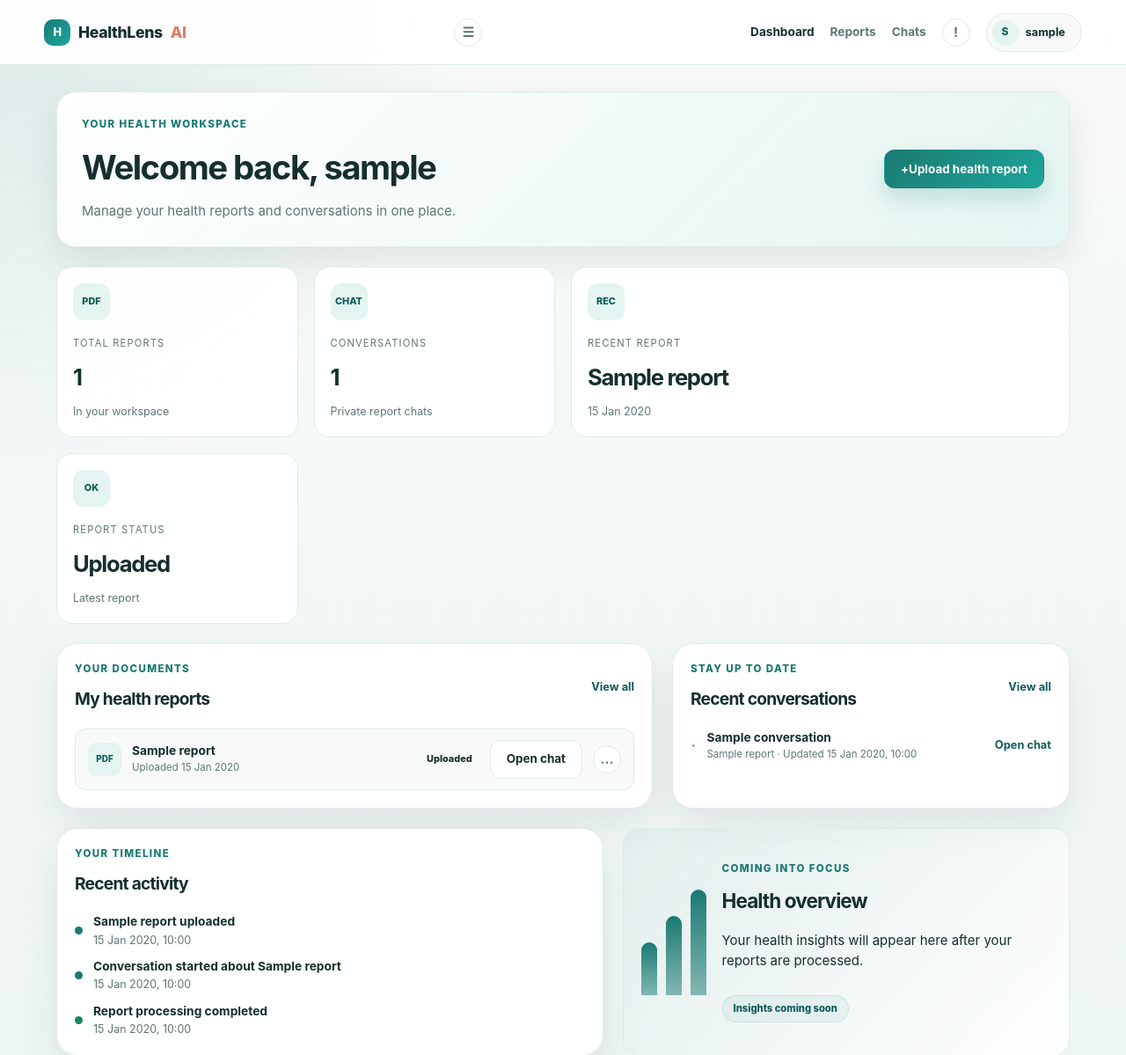
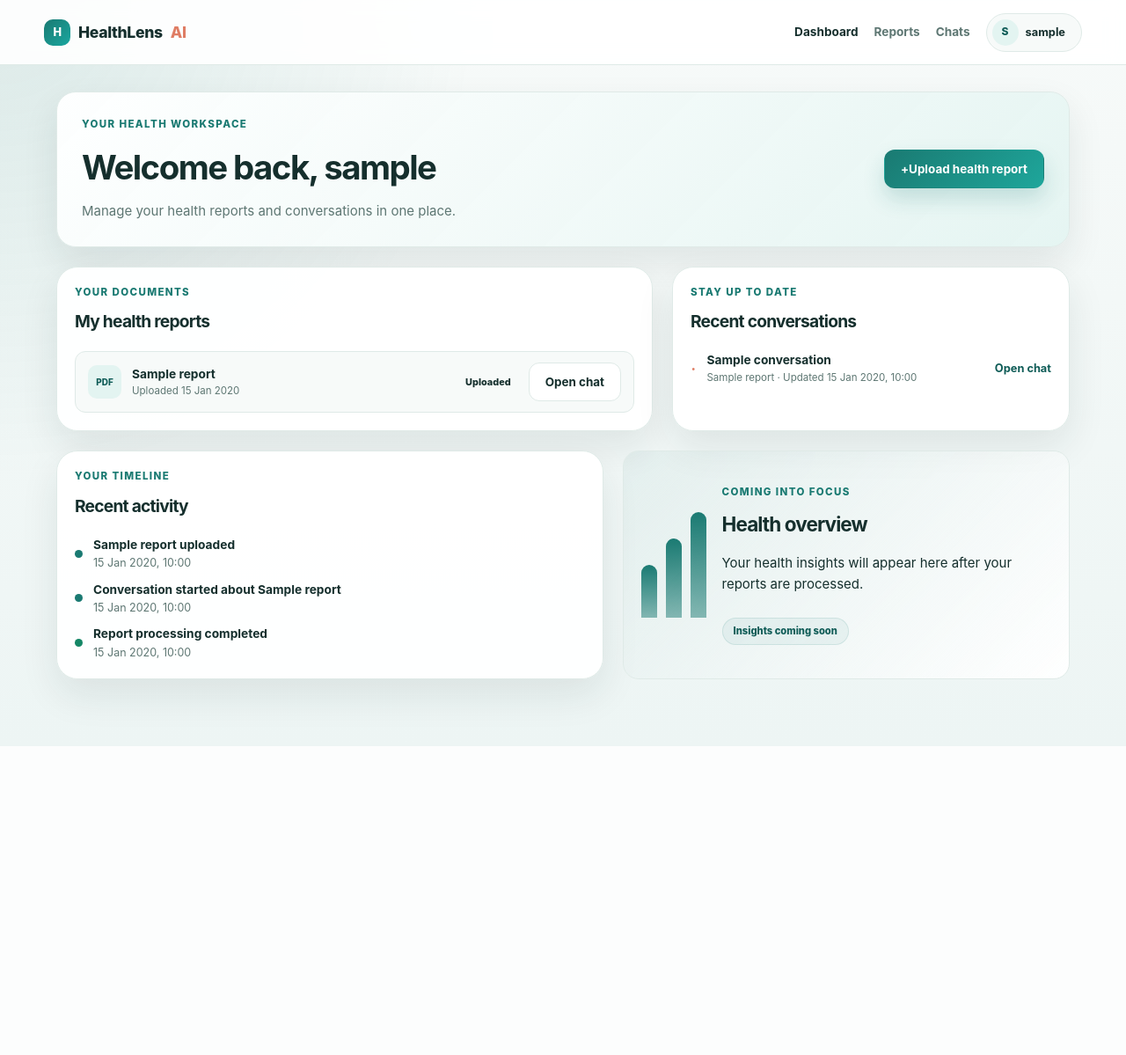
Before and after one commit to jdnavapara516/HealthLens, a Django app: page /home/ in a window 1280 px wide. Shown: the top 1199 px of the page at 88% size. After the commit the page ends 848 px from the top, so only its background shows below. Run offline with Django 5.2, Linux system fonts and the light colour scheme; a user stored in the database is signed in; tables that the repository leaves empty hold one stand-in row (values such as "Sample post").

Commit message:
small ui changes

```diff
--- a/django/static/js/site.js
+++ b/django/static/js/site.js
@@ -53,6 +53,7 @@ document.addEventListener('DOMContentLoaded', () => {
     });
 
     const messageInput = document.querySelector('[data-message-input]');
+    const messageArea = document.querySelector('[data-message-area]');
     const count = document.querySelector('[data-character-count]');
     const thinking = document.querySelector('[data-thinking-state]');
     const sendButton = document.querySelector('[data-send-button]');
@@ -90,4 +91,16 @@ document.addEventListener('DOMContentLoaded', () => {
         button.textContent = 'Copied';
     }));
     updateInput();
+    if (messageArea) {
+        history.scrollRestoration = 'manual';
+        const scrollToLatestMessage = () => {
+            messageArea.scrollTop = messageArea.scrollHeight;
+            const messages = messageArea.querySelectorAll('.chat-message');
+            messages[messages.length - 1]?.scrollIntoView({ block: 'end' });
+            messageArea.scrollTop = messageArea.scrollHeight;
+        };
+        window.addEventListener('load', scrollToLatestMessage, { once: true });
+        requestAnimationFrame(() => requestAnimationFrame(scrollToLatestMessage));
+        window.setTimeout(scrollToLatestMessage, 150);
+    }
 });
--- a/django/templates/base.html
+++ b/django/templates/base.html
@@ -10,10 +10,10 @@
 <body>
 <header class="site-header">
     <a class="brand" href="{% if user.is_authenticated %}{% url 'home' %}{% else %}{% url 'landing' %}{% endif %}"><span class="brand-mark" aria-hidden="true">H</span>HealthLens <span>AI</span></a>
-    {% if user.is_authenticated %}<button class="menu-toggle" data-menu-toggle type="button" aria-label="Open navigation" aria-expanded="false">&#9776;</button>{% endif %}
+    {% if user.is_authenticated %}{% endif %}
     <nav data-main-nav>
         {% if user.is_authenticated %}
-            <a class="nav-link active" href="{% url 'home' %}">Dashboard</a><a class="nav-link" href="#reports">Reports</a><a class="nav-link" href="{% url 'chat_index' %}">Chats</a><button class="icon-button" type="button" aria-label="Notifications">!</button><details class="profile-menu"><summary><span class="avatar">{{ user.username|first|upper }}</span><span class="user-label">{{ user.username }}</span><span class="chevron"></span></summary><div class="profile-dropdown"><span>{{ user.email|default:'HealthLens member' }}</span><form method="post" action="{% url 'logout' %}">{% csrf_token %}<button type="submit">Log out</button></form></div></details>
+            <a class="nav-link active" href="{% url 'home' %}">Dashboard</a><a class="nav-link" href="#reports">Reports</a><a class="nav-link" href="{% url 'chat_index' %}">Chats</a><details class="profile-menu"><summary><span class="avatar">{{ user.username|first|upper }}</span><span class="user-label">{{ user.username }}</span><span class="chevron"></span></summary><div class="profile-dropdown"><span>{{ user.email|default:'HealthLens member' }}</span><form method="post" action="{% url 'logout' %}">{% csrf_token %}<button type="submit">Log out</button></form></div></details>
         {% else %}
             <a class="nav-link" href="{% url 'landing' %}">Home</a>
             <a class="nav-link" href="{% url 'login' %}">Log in</a>
--- a/django/templates/home.html
+++ b/django/templates/home.html
@@ -2,15 +2,10 @@
 {% block title %}Dashboard | HealthLens AI{% endblock %}
 {% block content %}
 <section class="dashboard-hero" id="dashboard"><div><p class="eyebrow">Your health workspace</p><h1>Welcome back, {{ user.username }}</h1><p class="hero-copy">Manage your health reports and conversations in one place.</p></div><button class="button button-primary" data-open-upload type="button"><span aria-hidden="true">+</span> Upload health report</button></section>
-<section class="summary-grid" aria-label="Dashboard summary">
-    <article class="summary-card"><div class="summary-icon icon-reports" aria-hidden="true">PDF</div><p>Total reports</p><strong>{{ reports|length }}</strong><small>In your workspace</small></article>
-    <article class="summary-card"><div class="summary-icon icon-chats" aria-hidden="true">CHAT</div><p>Conversations</p><strong>{{ conversations|length }}</strong><small>Private report chats</small></article>
-    <article class="summary-card summary-card-wide"><div class="summary-icon icon-recent" aria-hidden="true">REC</div><p>Recent report</p>{% if recent_report %}<strong class="summary-name">{{ recent_report.name }}</strong><small>{{ recent_report.created_at|date:'j M Y' }}</small>{% else %}<strong class="summary-name">No reports yet</strong><small>Upload your first report</small>{% endif %}</article>
-    <article class="summary-card"><div class="summary-icon icon-status" aria-hidden="true">OK</div><p>Report status</p>{% if recent_report %}<strong class="status-text status-{{ recent_report.status|lower }}">{{ recent_report.get_status_display }}</strong><small>Latest report</small>{% else %}<strong class="summary-name">Waiting</strong><small>No report uploaded</small>{% endif %}</article>
-</section>
+
 <div class="content-grid">
-    <section class="panel reports-panel" id="reports"><div class="panel-heading"><div><p class="eyebrow">Your documents</p><h2>My health reports</h2></div><a class="text-link" href="#reports">View all</a></div>{% for report in reports|slice:':4' %}<article class="report-row"><div class="file-icon" aria-hidden="true">PDF</div><div class="row-main"><strong>{{ report.name }}</strong><small>Uploaded {{ report.created_at|date:'j M Y' }}</small></div><span class="status status-{{ report.status|lower }}">{{ report.get_status_display }}</span><a class="button button-outline" href="{% url 'conversation' report.conversation.id %}">Open chat</a><button class="more-button" type="button" aria-label="More options for {{ report.name }}">...</button></article>{% empty %}<div class="empty-state"><div class="empty-mark" aria-hidden="true">+</div><h3>No health reports yet</h3><p>Upload your first health report to start using HealthLens AI.</p><button class="button button-outline" data-open-upload type="button"><span aria-hidden="true">+</span> Upload health report</button></div>{% endfor %}</section>
-    <section class="panel conversations-panel" id="chats"><div class="panel-heading"><div><p class="eyebrow">Stay up to date</p><h2>Recent conversations</h2></div><a class="text-link" href="#chats">View all</a></div>{% for conversation in conversations|slice:':4' %}<article class="conversation-row"><div class="conversation-mark" aria-hidden="true">&middot;</div><div class="row-main"><strong>{{ conversation.title }}</strong><small>{{ conversation.report.name }} &middot; Updated {{ conversation.updated_at|date:'j M Y, H:i' }}</small></div><a class="text-link" href="{% url 'conversation' conversation.id %}">Open chat</a></article>{% empty %}<div class="empty-state compact"><h3>No conversations yet</h3><p>Upload a report to begin your first private chat.</p></div>{% endfor %}</section>
+    <section class="panel reports-panel" id="reports"><div class="panel-heading"><div><p class="eyebrow">Your documents</p><h2>My health reports</h2></div></div>{% for report in reports|slice:':4' %}<article class="report-row"><div class="file-icon" aria-hidden="true">PDF</div><div class="row-main"><strong>{{ report.name }}</strong><small>Uploaded {{ report.created_at|date:'j M Y' }}</small></div><span class="status status-{{ report.status|lower }}">{{ report.get_status_display }}</span><a class="button button-outline" href="{% url 'conversation' report.conversation.id %}">Open chat</a></article>{% empty %}<div class="empty-state"><div class="empty-mark" aria-hidden="true">+</div><h3>No health reports yet</h3><p>Upload your first health report to start using HealthLens AI.</p><button class="button button-outline" data-open-upload type="button"><span aria-hidden="true">+</span> Upload health report</button></div>{% endfor %}</section>
+    <section class="panel conversations-panel" id="chats"><div class="panel-heading"><div><p class="eyebrow">Stay up to date</p><h2>Recent conversations</h2></div></div>{% for conversation in conversations|slice:':4' %}<article class="conversation-row"><div class="conversation-mark" aria-hidden="true">&middot;</div><div class="row-main"><strong>{{ conversation.title }}</strong><small>{{ conversation.report.name }} &middot; Updated {{ conversation.updated_at|date:'j M Y, H:i' }}</small></div><a class="text-link" href="{% url 'conversation' conversation.id %}">Open chat</a></article>{% empty %}<div class="empty-state compact"><h3>No conversations yet</h3><p>Upload a report to begin your first private chat.</p></div>{% endfor %}</section>
 </div>
 <div class="lower-grid">
     <section class="panel activity-panel"><div class="panel-heading"><div><p class="eyebrow">Your timeline</p><h2>Recent activity</h2></div></div>{% if recent_report %}<div class="activity-item"><span class="activity-dot"></span><div><strong>{{ recent_report.name }} uploaded</strong><small>{{ recent_report.created_at|date:'j M Y, H:i' }}</small></div></div><div class="activity-item"><span class="activity-dot"></span><div><strong>Conversation started about {{ recent_report.name }}</strong><small>{{ recent_report.conversation.created_at|date:'j M Y, H:i' }}</small></div></div><div class="activity-item"><span class="activity-dot activity-complete"></span><div><strong>Report processing completed</strong><small>{{ recent_report.updated_at|date:'j M Y, H:i' }}</small></div></div>{% else %}<div class="empty-state compact"><p>No recent activity.</p></div>{% endif %}</section>
```
Also changed, not shown: django/chat/templates/chat/chat.html (+4 -5 lines).
